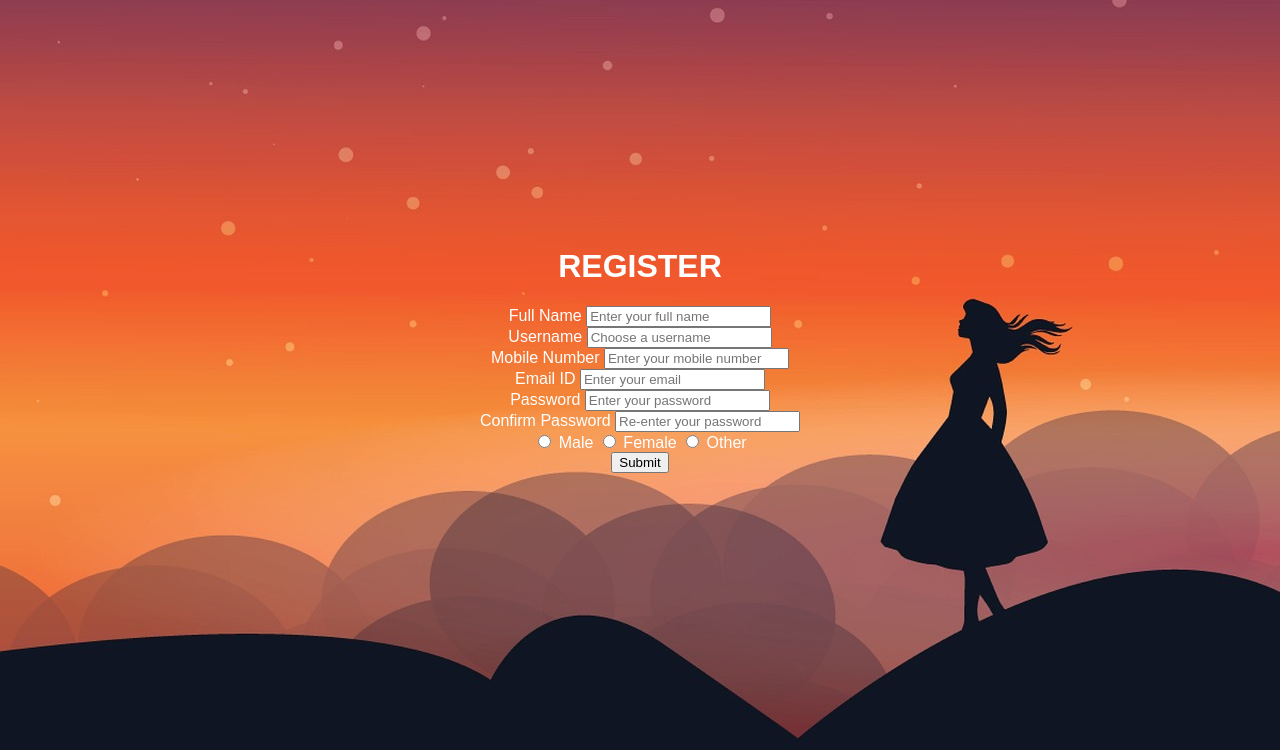
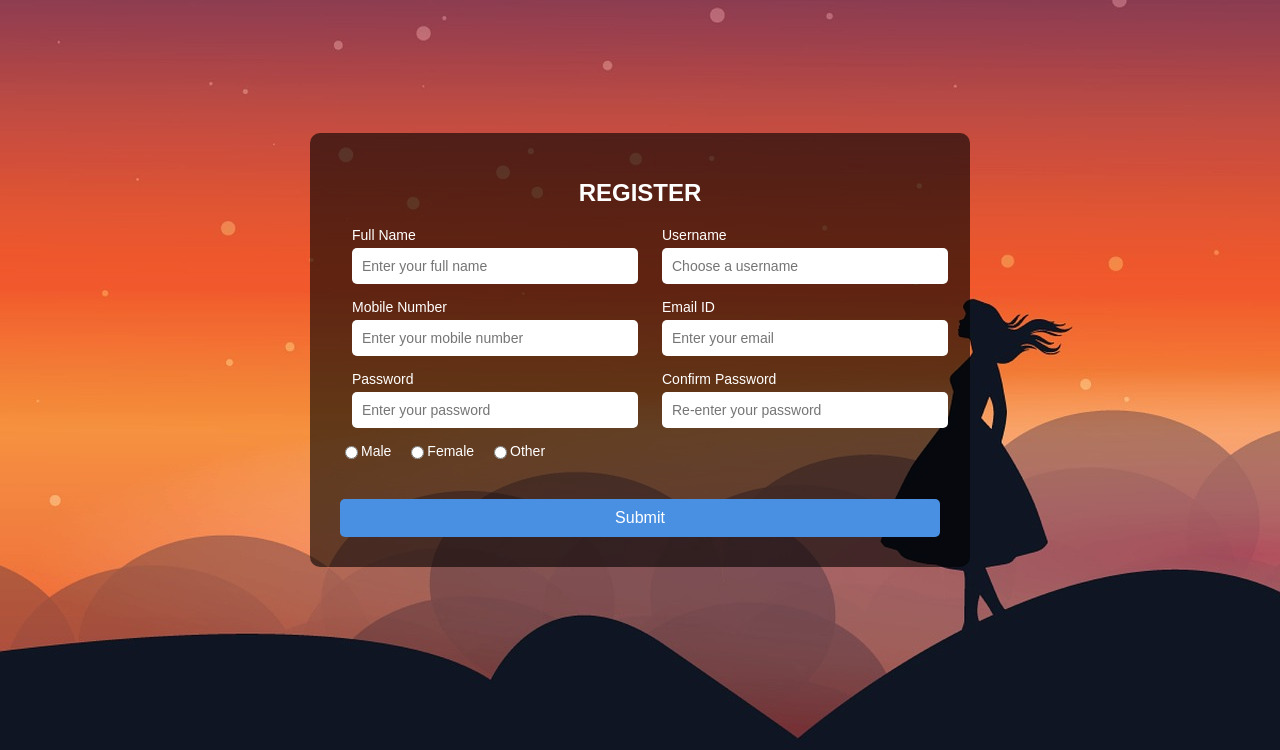
Before and after one commit to prathameshbasagare05/php-site, a PHP site: page /signup.php in a window 1280 px wide. Shown: the part 50-800 px from the top of the page. Run offline with PHP 8.4, Linux system fonts and the light colour scheme.

Commit message:
added styling for signup.php

```diff
--- a/styles.css
+++ b/styles.css
@@ -148,3 +148,76 @@ body {
   .login-box .register-link a:hover {
     text-decoration: underline;
   }
+
+
+  /* Signup */
+
+  .register-box {
+    background-color: rgba(0, 0, 0, 0.6);
+    padding: 30px;
+    border-radius: 10px;
+    max-width: 600px;
+    width: 100%;
+  }
+
+  .register-box h1 {
+    margin-bottom: 20px;
+    font-size: 24px;
+  }
+
+  .form-row {
+    display: flex;
+    justify-content: space-between;
+    gap: 20px;
+  }
+
+  .form-group {
+    flex: 1;
+    margin: 0 2%;
+  }
+
+  .register-box label {
+    display: block;
+    text-align: left;
+    margin-bottom: 5px;
+    font-size: 14px;
+  }
+
+  .register-box input {
+    width: 100%;
+    padding: 10px;
+    margin-bottom: 15px;
+    border: none;
+    border-radius: 5px;
+    outline: none;
+    font-size: 14px;
+  }
+
+  .gender-selection {
+    display: flex;
+    flex-direction: row;
+    text-align: left;
+    margin-bottom: 20px;
+  }
+
+  .gender-selection label {
+    display: flex;
+    margin-right: 15px;
+    font-size: 14px;
+  }
+
+  .register-box button {
+    width: 100%;
+    padding: 10px;
+    background-color: #4a90e2;
+    border: none;
+    border-radius: 5px;
+    color: white;
+    font-size: 16px;
+    cursor: pointer;
+    transition: background-color 0.3s ease;
+  }
+
+  .register-box button:hover {
+    background-color: #357ab7;
+  }
```
